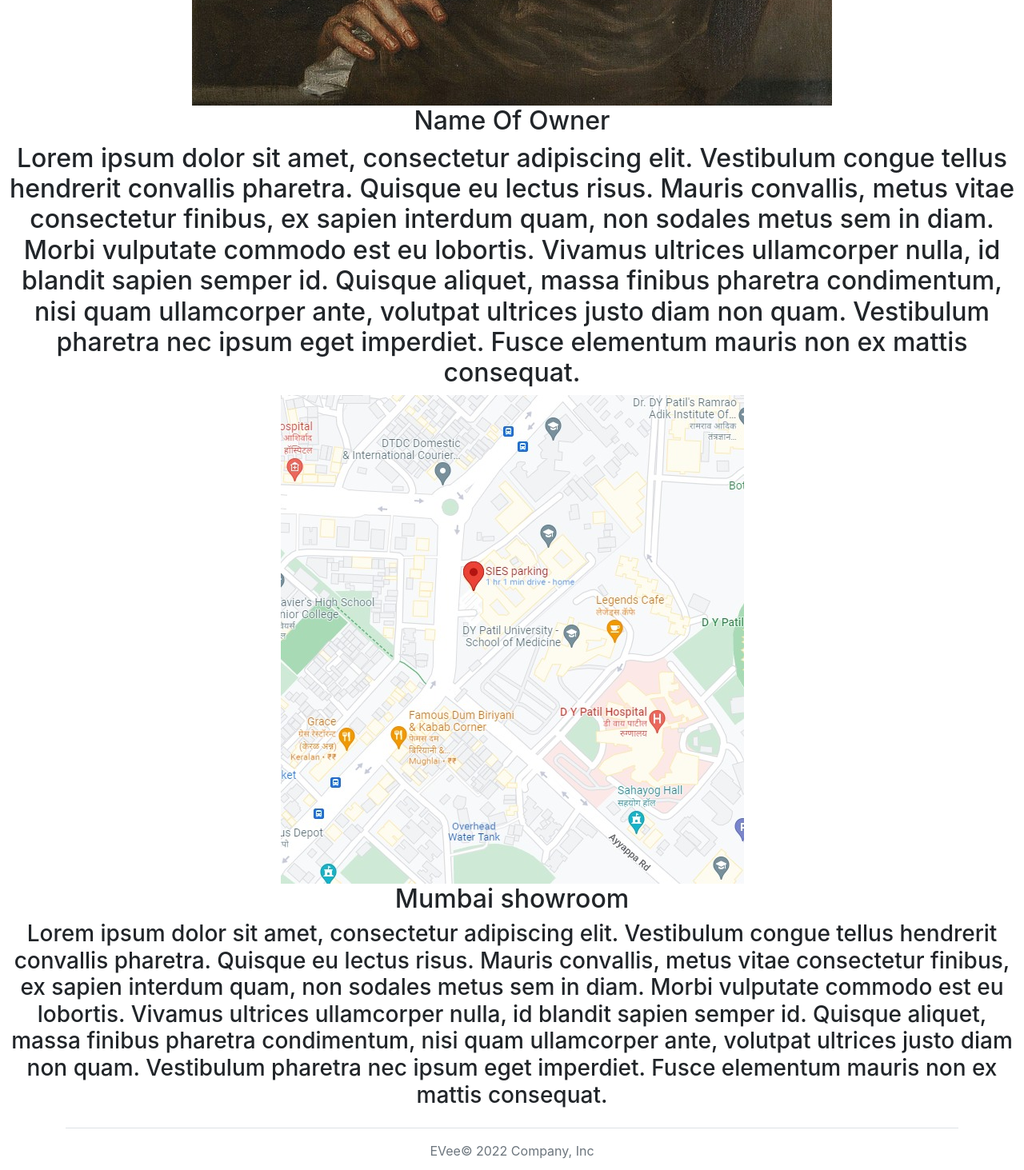
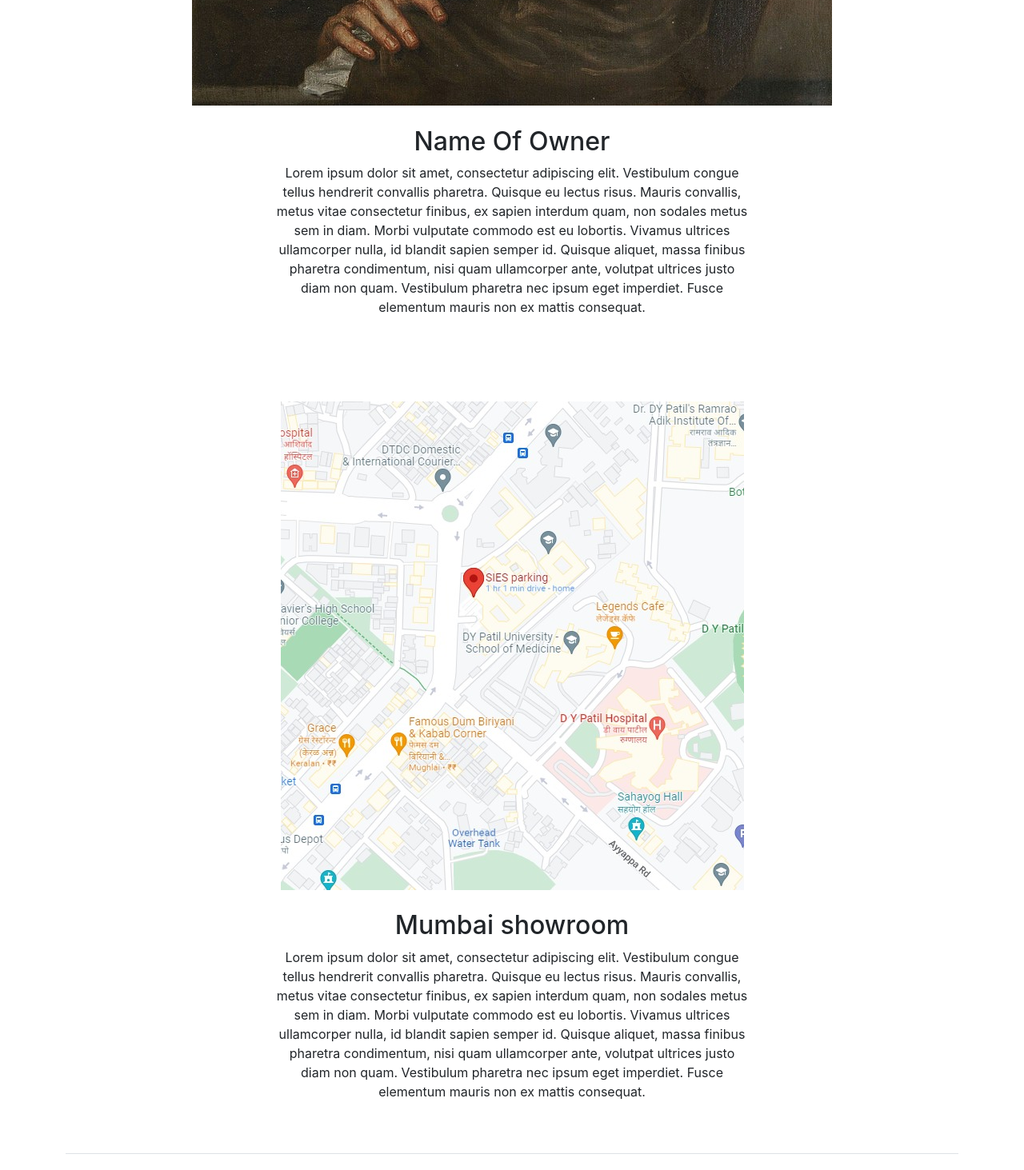
Before and after one commit to SEM5-MiniProject-SIES/Evee, a React (Create React App) app: page /aboutus in a window 1280 px wide. Shown: the part 1700-3163 px from the top of the page at 80% size. Built offline with nearby package versions, Linux system fonts and the light colour scheme.

Commit message:
Minor edits in about

```diff
--- a/src/Components/AboutUs.js
+++ b/src/Components/AboutUs.js
@@ -27,11 +27,11 @@ export default function AboutUs() {
       </div>
       <div className="foundertext">
         <h2>Name Of Owner</h2>
-        <h2>Lorem ipsum dolor sit amet, consectetur adipiscing elit. Vestibulum congue tellus hendrerit convallis pharetra. Quisque eu lectus risus.
+        <p>Lorem ipsum dolor sit amet, consectetur adipiscing elit. Vestibulum congue tellus hendrerit convallis pharetra. Quisque eu lectus risus.
           Mauris convallis, metus vitae consectetur finibus, ex sapien interdum quam, non sodales metus sem in diam.
           Morbi vulputate commodo est eu lobortis. Vivamus ultrices ullamcorper nulla, id blandit sapien semper id.
           Quisque aliquet, massa finibus pharetra condimentum, nisi quam ullamcorper ante, volutpat ultrices justo diam non quam.
-          Vestibulum pharetra nec ipsum eget imperdiet. Fusce elementum mauris non ex mattis consequat.</h2>
+          Vestibulum pharetra nec ipsum eget imperdiet. Fusce elementum mauris non ex mattis consequat.</p>
       </div>
      </div>
 
@@ -41,11 +41,11 @@ export default function AboutUs() {
       </div>
       <div className="showrooms">
         <h2>Mumbai showroom</h2>
-        <h3>Lorem ipsum dolor sit amet, consectetur adipiscing elit. Vestibulum congue tellus hendrerit convallis pharetra. Quisque eu lectus risus.
+        <p>Lorem ipsum dolor sit amet, consectetur adipiscing elit. Vestibulum congue tellus hendrerit convallis pharetra. Quisque eu lectus risus.
           Mauris convallis, metus vitae consectetur finibus, ex sapien interdum quam, non sodales metus sem in diam.
           Morbi vulputate commodo est eu lobortis. Vivamus ultrices ullamcorper nulla, id blandit sapien semper id.
           Quisque aliquet, massa finibus pharetra condimentum, nisi quam ullamcorper ante, volutpat ultrices justo diam non quam.
-          Vestibulum pharetra nec ipsum eget imperdiet. Fusce elementum mauris non ex mattis consequat.</h3>
+          Vestibulum pharetra nec ipsum eget imperdiet. Fusce elementum mauris non ex mattis consequat.</p>
       </div>
      </div>
     </div>
--- a/src/Css/AboutUs.css
+++ b/src/Css/AboutUs.css
@@ -34,7 +34,18 @@ body
 
 .foundertext
 {
+  padding: 2%;
   text-align: center;
+  display: block;
+  margin-left: auto;
+  margin-right: auto;
+  width: 50%;
+}
+
+.placeinfo
+{
+  padding-top: 5%;
+
 }
 
 .mapping
@@ -47,5 +58,10 @@ body
 
 .showrooms
 {
+  padding: 2%;
   text-align: center;
+  display: block;
+  margin-left: auto;
+  margin-right: auto;
+  width: 50%;
 }
```
